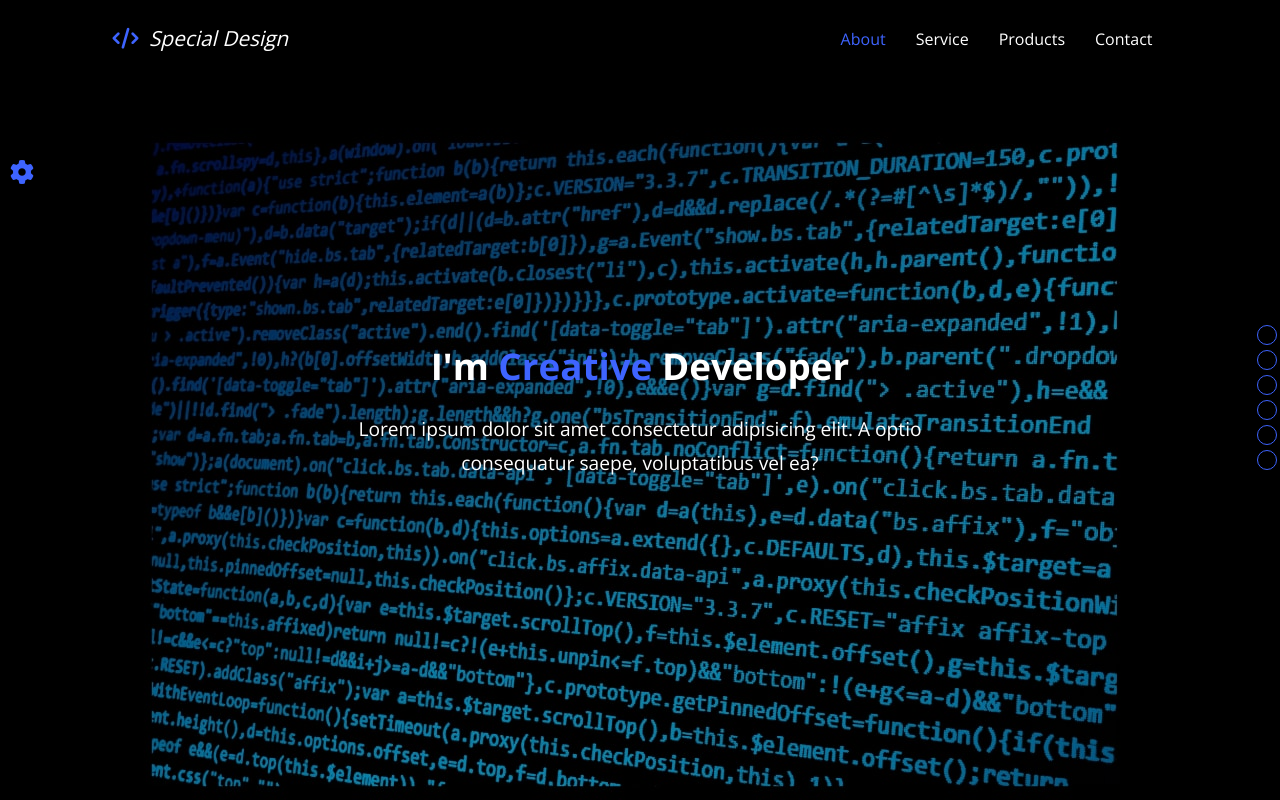
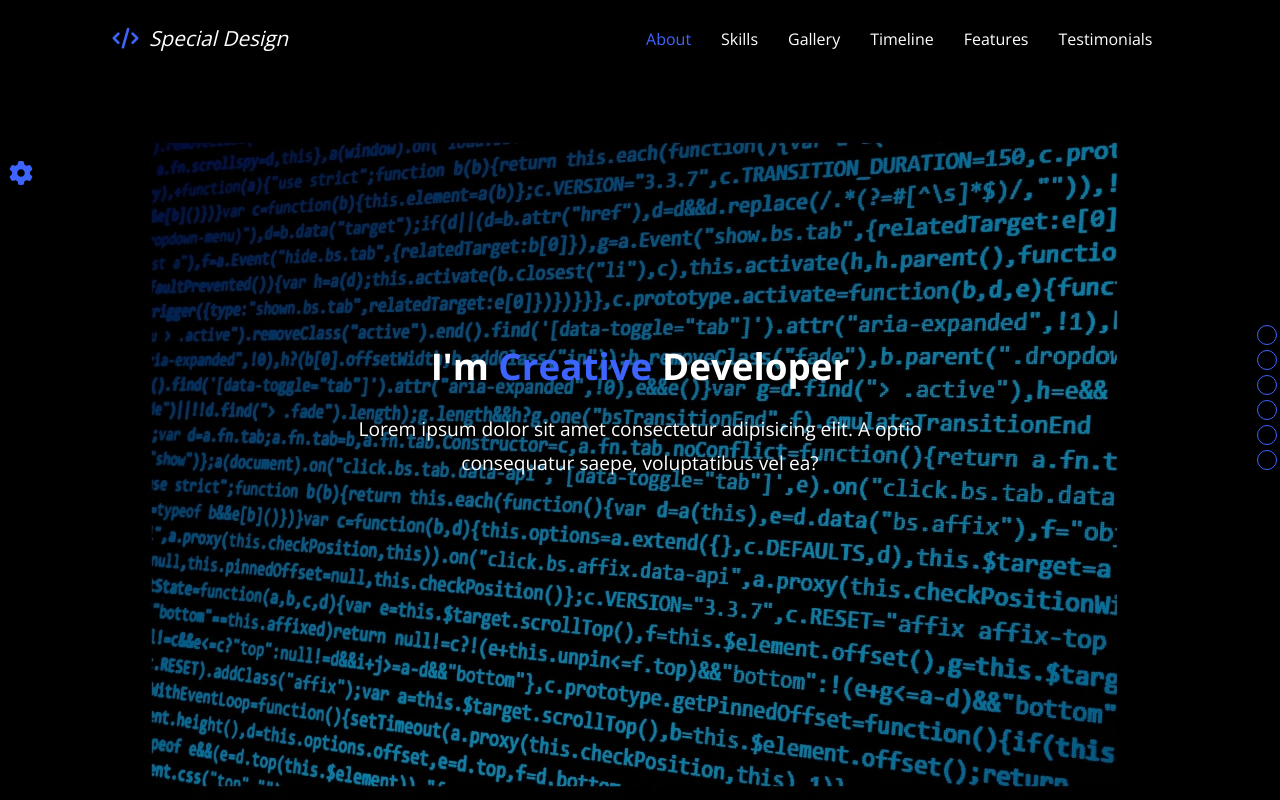
Before and after one commit to Sayed2210/Special-Template-Vanilla-JS, a plain HTML site: page index.html in a window 1280 px wide. Shown: the top 800 px of the page. Drawn offline with nearby package versions, Linux system fonts and the light colour scheme.

Commit message:
some updates and fixes

```diff
--- a/css/style.css
+++ b/css/style.css
@@ -57,6 +57,7 @@ img {
     z-index: 1000;
     color: #fff;
     min-height: 100vh;
+    border: 1px solid var(--main-color);
     -webkit-transition: 0.3s;
     -moz-transition: 0.3s;
     -ms-transition: 0.3s;
--- a/index.html
+++ b/index.html
@@ -67,10 +67,12 @@
             <div class="header">
                 <div class="logo"><i class="fa-solid fa-code"></i> Special Design</div>
                 <ul>
-                    <li> <a href="" class="active">About</a></li>
-                    <li><a href="">Service </a></li>
-                    <li><a href="">Products </a></li>
-                    <li><a href="">Contact </a></li>
+                    <li> <a href="#about-us" class="active">About</a></li>
+                    <li><a href="#skills">Skills </a></li>
+                    <li><a href="#gallery">Gallery </a></li>
+                    <li><a href="#timeline">Timeline </a></li>
+                    <li><a href="#features">Features </a></li>
+                    <li><a href="#testimonials">Testimonials </a></li>
                 </ul>
                 <label for="menu" class="menu-btn"><i class="fa-solid fa-bars-staggered"></i></label>
                 <input type="checkbox" id="menu" class="dis-menu">
@@ -88,7 +90,7 @@
     </div>
     <!-- End Landing Page -->
     <!-- Strat About us Section -->
-    <div class="about-us">
+    <div class="about-us" id="about-us">
         <div class="container">
             <div class="info">
                 <h2>About Us</h2>
@@ -99,7 +101,7 @@
     </div>
     <!-- End About us Section -->
     <!-- Start Skills section -->
-    <div class="skills">
+    <div class="skills" id="skills">
         <div class="container">
             <h2>Our Skills</h2>
             <div class="skill-box">
@@ -146,7 +148,7 @@
     </div>
     <!-- End Skills Section -->
     <!-- Start Gallary Section -->
-    <div class="gallery">
+    <div class="gallery" id="gallery">
         <div class="container">
             <h2>Our Gallery</h2>
             <div class="imgs-box">
@@ -165,7 +167,7 @@
     </div>
     <!-- End Gallary Section -->
     <!-- Start TimeLine Section -->
-    <div class="timeline">
+    <div class="timeline" id="timeline">
         <div class="container">
             <h2>Timeline</h2>
             <h4>2018</h4>
@@ -211,7 +213,7 @@
     </div>
     <!-- End TimeLine Section -->
     <!-- Start Features -->
-    <div class="features">
+    <div class="features" id="features">
         <div class="container">
             <h2>Our Features</h2>
             <div class="feat">
@@ -250,7 +252,7 @@
     </div>
     <!-- End Features -->
     <!-- Strat Testimonials -->
-    <div class="testimonials">
+    <div class="testimonials" id="testimonials">
         <div class="container">
             <h2>Testimonials</h2>
             <div class="testimonials-content">
```
